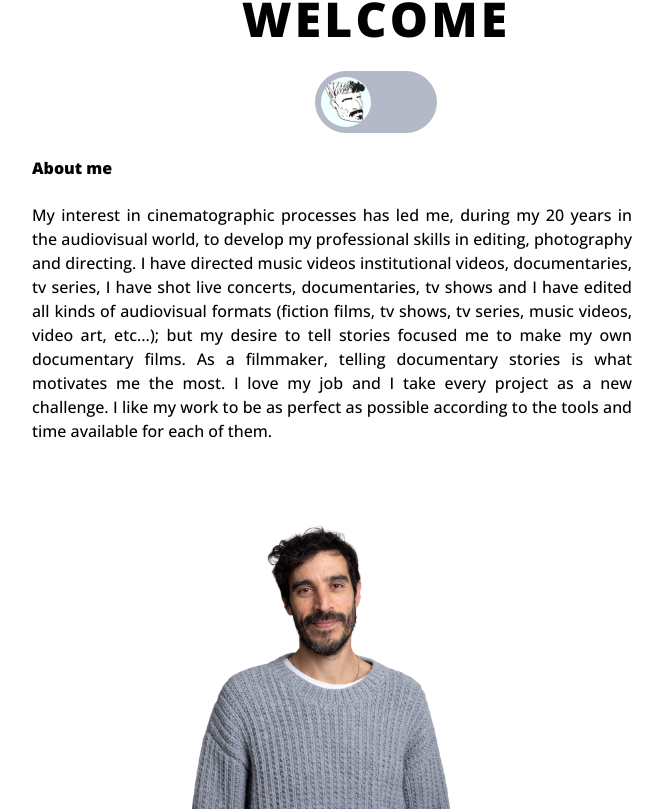
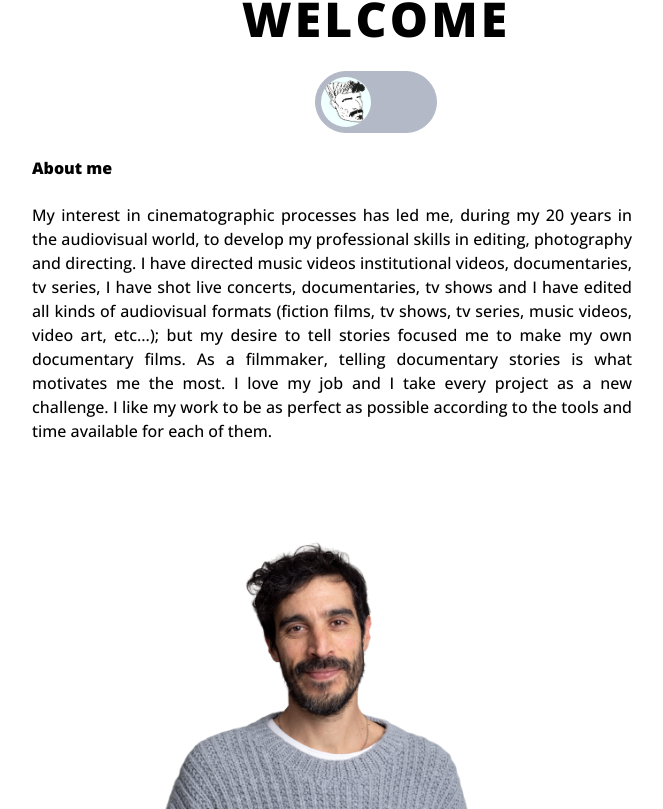
Before and after one commit to AndresDrimer/pablocoronel-react, a React (Vite) app: page / in a window 1280 px wide. Shown: the part 911-1720 px from the top of the page, without its empty margins (264-927 px from the left). Built offline with nearby package versions, Linux system fonts and the light colour scheme.

Commit message:
app.css gabriel changes

```diff
--- a/src/App.css
+++ b/src/App.css
@@ -310,7 +310,7 @@ nav {
   display: flex;
   height: 100%;
   width: 90%;
-  flex-direction: row;
+  flex-direction: column;
   padding-left: 20px;
 }
 
@@ -320,10 +320,10 @@ nav {
     justify-content: center;
   }
 }
-@media (width<1700px) {
+@media (width>1400px) {
   .--about-container-for-two-elements {
     display: flex;
-    flex-direction: column;
+    flex-direction: row;
     place-content: center;
   }
   .--about-photo {
@@ -417,16 +417,16 @@ nav {
   justify-content: center;
 }
 .--services-all-text-container {
-  max-width: 40%;
+  max-width: 70%;
   max-height: 100%;
   display: flex;
   flex-direction: column;
   justify-content: space-evenly;
   padding: 80px 0;
 }
-@media (width<900px) {
+@media (width>900px) {
   .--services-all-text-container {
-    max-width: 70%;
+    max-width: 40%;
   }
 }
 .--services-logoImgs {
@@ -620,17 +620,17 @@ nav {
 .--works-whole-container {
   max-width: 100%;
   display: flex;
-  flex-direction: row;
+  flex-direction: column-reverse;
   justify-content: center;
   align-items: flex-start;
 
   margin: auto;
 }
 
-@media (width<1150px) {
+@media (width>1150px) {
   .--works-whole-container {
     width: 100%;
-    flex-direction: column-reverse;
+    flex-direction: row;
     align-items: center;
     margin-bottom: 2rem;
   }
```
